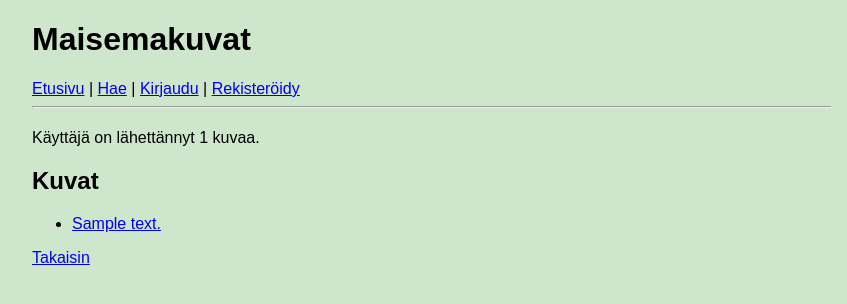
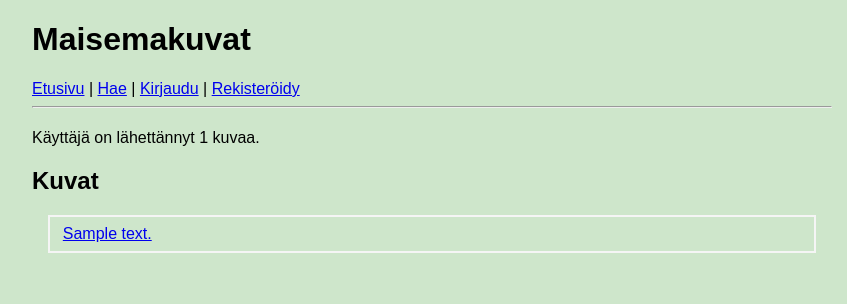
Before and after one commit to chemilia/Maisemakuvat, a Flask app: template templates/show_user.html in a window 1280 px wide. Shown: the top 304 px of the page, without its empty margins (208-1055 px from the left). Run offline with Flask 3, Linux system fonts and the light colour scheme; the template is opened without the code that fills it: most values are stand-ins (such as "Sample title", 1, 10 or a date in 2020).

Commit message:
Refactor user photo display: update layout to use divs instead of list items for better styling; maintain user photo count message.

```diff
--- a/templates/show_user.html
+++ b/templates/show_user.html
@@ -3,18 +3,13 @@
 {% block content %}
     <h1>{{user.username}} </h1>
     <p>
-        Käyttäjä on lähettännyt {{ photos | count}} kuvaa.
+      Käyttäjä on lähettännyt {{ photos | count}} kuvaa.
     </p>
 
-    <h2>Kuvat</h2>
-  <ul>
-    {% for photo in photos %}
-    <li> <a href="/photo/{{photo.id}}"> {{photo.description}} </a> </li>
-    {% endfor %}
-  </ul>
-
-    <p>
-        <a href="/">Takaisin</a>
-    </p>
-
+  <h2>Kuvat</h2>
+  {% for photo in photos %}
+  <div class="photo">
+  <a href="/photo/{{photo.id}}">{{photo.description}} </a>
+  </div>
+  {% endfor %}
 {% endblock %}
```
